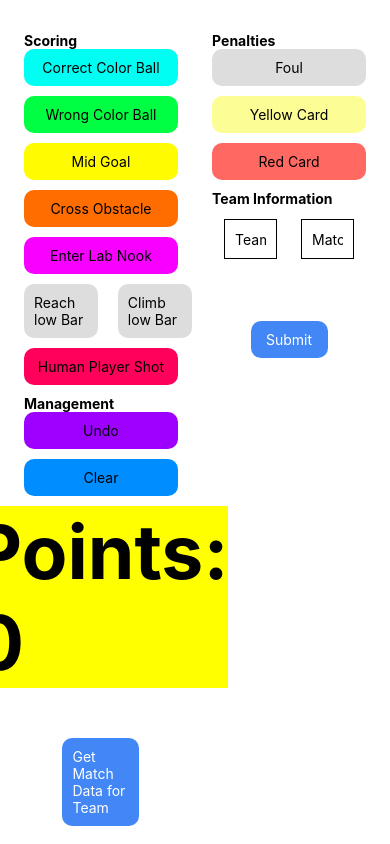
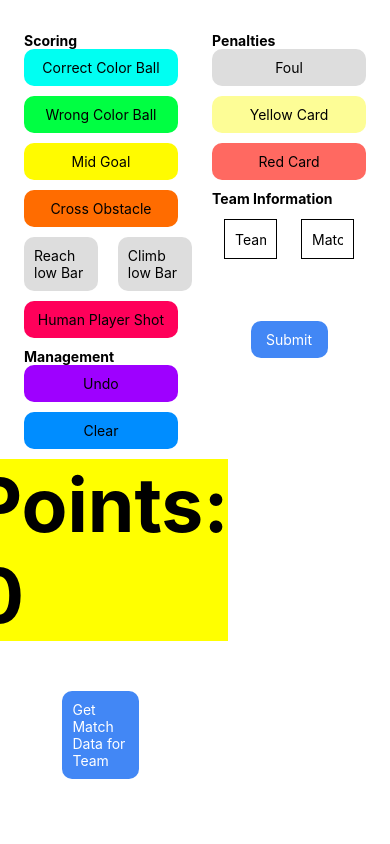
Before and after one commit to Charger1256A/rdh2022, a React Native app: screen / in a window 390 px wide. Built offline with nearby package versions, Linux system fonts and the light colour scheme.

Commit message:
updated some points

```diff
--- a/App.js
+++ b/App.js
@@ -45,13 +45,13 @@ export default function App() {
       } else if (actions[i] === "RC") {
         localPoints -= 1000;
       } else if (actions[i] === "MG") {
-        localPoints += 13;
+        localPoints += 12;
       } else if (actions[i] === "RLB") {
-        localPoints += 3;
+        localPoints += 5;
       } else if (actions[i] === "CLB") {
         localPoints += 15;
       } else if (actions[i] === "CO") {
-        localPoints += 3;
+        localPoints += 2;
       } else if (actions[i] === "ELK") {
         localPoints += 5;
       } else if (actions[i] === "HPS") {
@@ -179,9 +179,6 @@ export default function App() {
               </TouchableOpacity>
               <TouchableOpacity style={[styles.button, {backgroundColor: "#FF6C00" }]} onPress={() => addSimpleScoring("CO")}>
                 <Text>Cross Obstacle</Text>
-              </TouchableOpacity>
-              <TouchableOpacity style={[styles.button, {backgroundColor: "#F800FF" }]} onPress={() => addSimpleScoring("ELK")}>
-                <Text>Enter Lab Nook</Text>
               </TouchableOpacity>
               <View style={{ flexDirection: 'row' }}>
                 {endgame == "RLB" ? (
```
